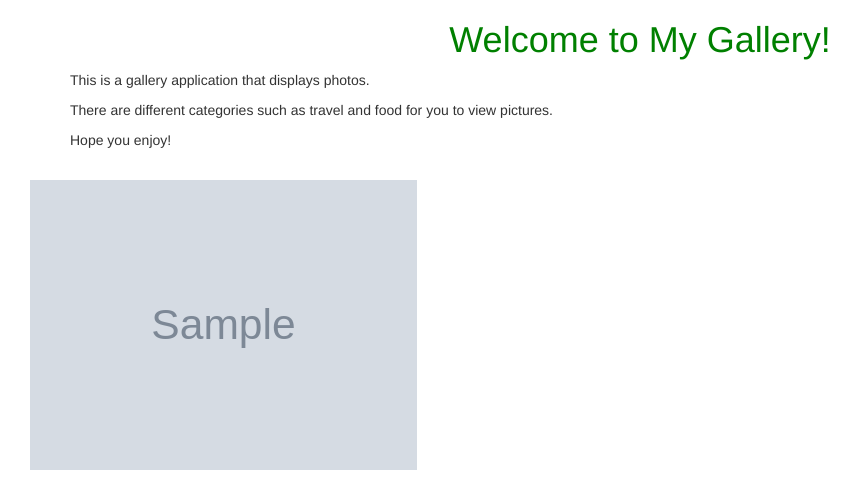
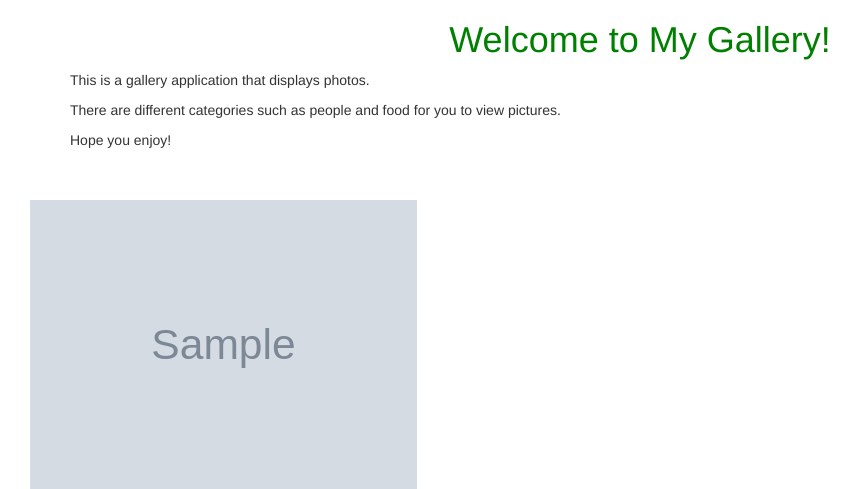
Before and after one commit to audreynjiraini/My-Gallery, a Django app: page / in a window 1280 px wide. Shown: the part 102-591 px from the top of the page, without its empty margins (0-861 px from the left). Run offline with Django 3.2, Linux system fonts and the light colour scheme; tables that the repository leaves empty hold one stand-in row (values such as "Sample post"); grey boxes marked "Sample" are stand-in pictures; some libraries are stand-ins or nearby versions.

```diff
--- a/photos/templates/welcome.html
+++ b/photos/templates/welcome.html
@@ -6,9 +6,11 @@
 <!-- Welcome message -->
 <div class="container">
     <p>This is a gallery application that displays photos.</p>
-    <p>There are different categories such as travel and food for you to view pictures.</p>
+    <p>There are different categories such as people and food for you to view pictures.</p>
     <p>Hope you enjoy!</p>
 </div>
+<br>
+
 <br>
 
 <!--Display images  -->
```
Also changed, not shown: media/images/BaliBabiGuling.jpg (added), media/images/BaliNasiGoreng.jpg (added), media/images/GreekPastitsio.jpg (added).
